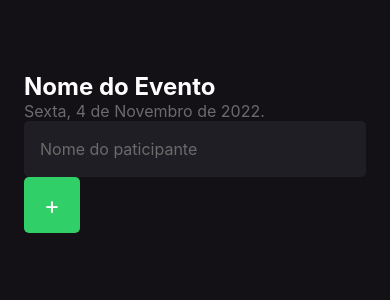
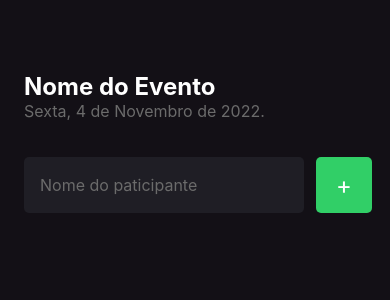
Before and after one commit to rafa7w/react-native-imhere, a React Native app: screen / in a window 390 px wide. Shown: the top 300 px of the page. Built offline with nearby package versions, Linux system fonts and the light colour scheme.

Commit message:
create form

```diff
--- a/src/screens/Home/index.tsx
+++ b/src/screens/Home/index.tsx
@@ -14,6 +14,8 @@ export function Home() {
       <Text style={styles.eventName}>Nome do Evento</Text>
       <Text style={styles.eventDate}>Sexta, 4 de Novembro de 2022.</Text>
 
+
+      <View style={styles.form}>
         <TextInput
           style={styles.input}
           placeholder='Nome do paticipante'
@@ -27,6 +29,7 @@ export function Home() {
           </Text>
         </TouchableOpacity>
       </View>
+    </View>
 
   )
 };
--- a/src/screens/Home/styles.ts
+++ b/src/screens/Home/styles.ts
@@ -17,12 +17,14 @@ export const styles = StyleSheet.create({
     fontSize: 16
   },
   input: {
+    flex: 1,
     backgroundColor: '#1F1E25',
     height: 56,
     borderRadius: 5,
     color: '#FFF',
     padding: 16,
     fontSize: 16,
+    marginRight: 12
   },
   buttonText: {
     color: '#FFF',
@@ -35,5 +37,11 @@ export const styles = StyleSheet.create({
     backgroundColor: '#31CF67',
     alignItems: 'center',
     justifyContent: 'center'
+  },
+  form: {
+    width: '100%',
+    flexDirection: 'row',
+    marginBottom: 42,
+    marginTop: 36
   }
 })
```
Lines whose indentation alone changed are shown as unchanged.
